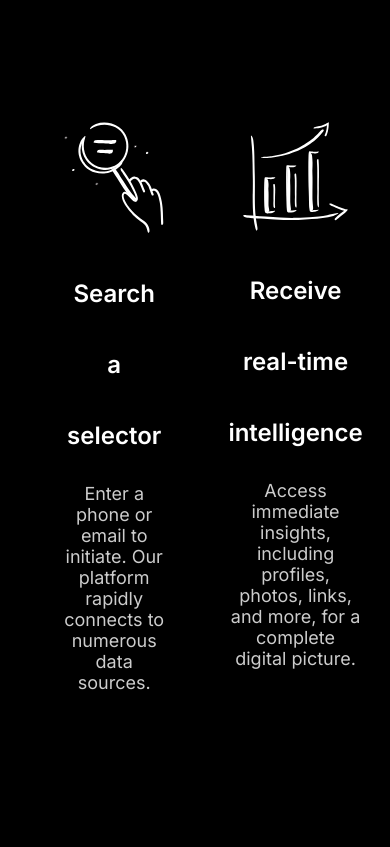
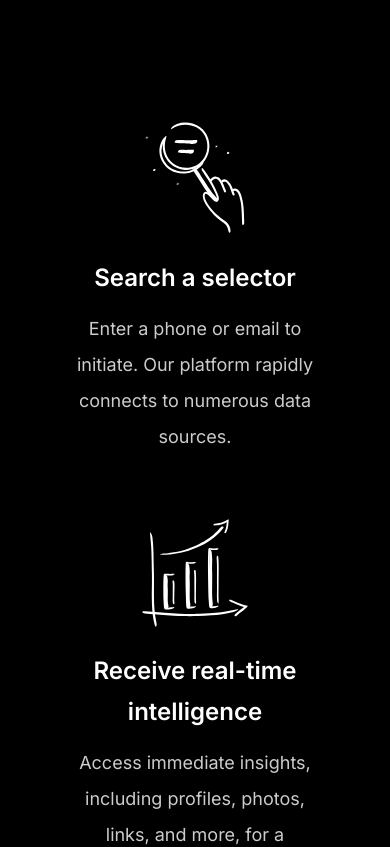
Before and after one commit to onfranciis/osint, a Next.js app: page / in a window 390 px wide. Shown: the part 2843-3690 px from the top of the page. Built offline with nearby package versions, Linux system fonts and the light colour scheme.

Commit message:
feat: add RWD support to LandingPage three

```diff
--- a/src/components/landingPage/LandingPage.scss
+++ b/src/components/landingPage/LandingPage.scss
@@ -184,6 +184,7 @@
   flex-direction: column;
   align-items: center;
   gap: 120px;
+  text-align: center;
   margin: 215px 0 150px;
   padding: 0 64px;
 
@@ -200,8 +201,10 @@
 
   .bottom {
     width: 100%;
-    display: grid;
-    grid-template-columns: 1fr 1fr 1fr;
+    // display: grid;
+    // grid-template-columns: 1fr 1fr 1fr;
+    display: flex;
+    justify-content: center;
     gap: 64px;
 
     .card {
@@ -209,17 +212,20 @@
       flex-direction: column;
       justify-content: flex-start;
       align-items: center;
-      text-align: center;
 
       .title {
         font-size: 24px;
+        line-height: 1.7;
         margin: 24px 0 12px;
       }
 
       .subTitle {
         font-size: 18px;
+        line-height: 2;
         opacity: 0.8;
       }
     }
   }
 }
+
+@import "./RWD.scss";
--- /dev/null
+++ b/src/components/landingPage/RWD.scss
@@ -0,0 +1,9 @@
+@import "../../styles/Theme.scss";
+
+@media screen and (max-width: 830px) {
+  .Three {
+    .bottom {
+      flex-wrap: wrap;
+    }
+  }
+}
```
